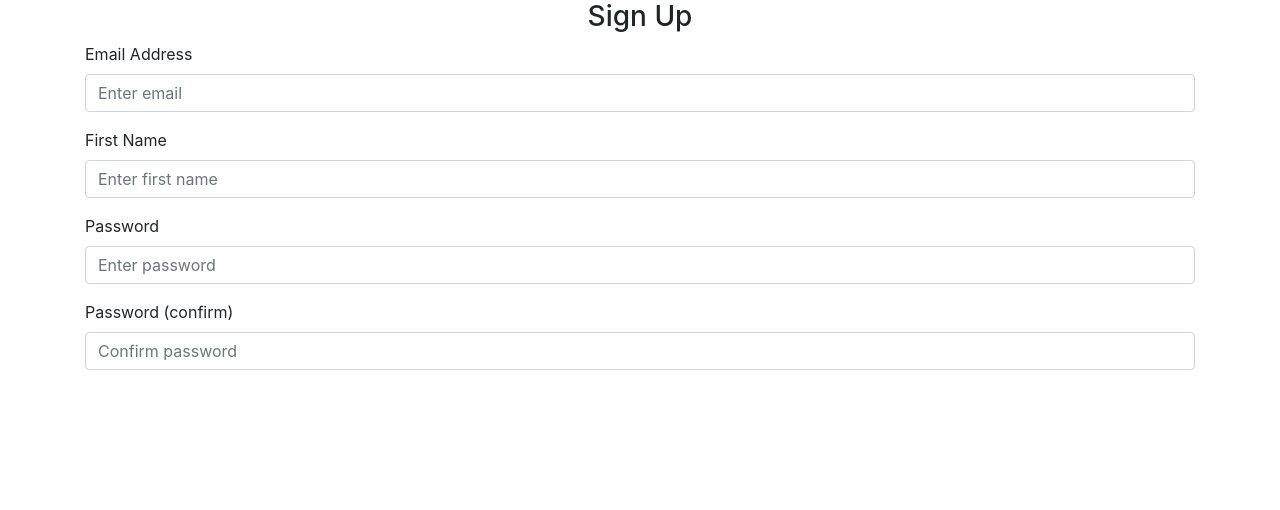
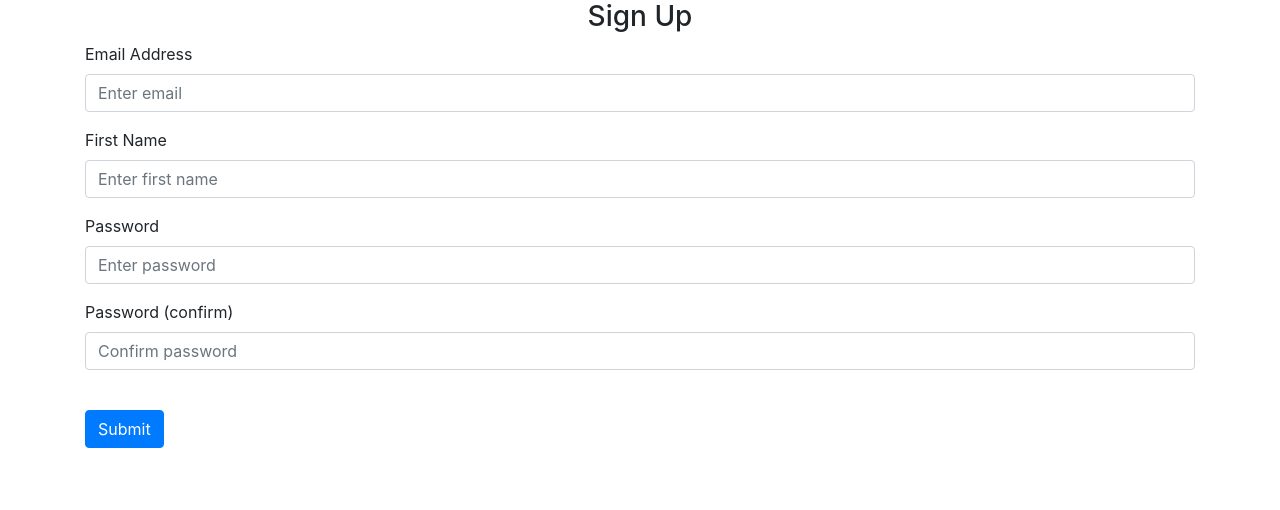
Before and after one commit to noLePhi/FlaskWebAppTutorial, a Flask app: page /sign-up in a window 1280 px wide. Shown: the part 56-566 px from the top of the page. Run offline with Flask 2, Linux system fonts and the light colour scheme; some libraries are stand-ins or nearby versions.

Commit message:
Add submit button to sign up form

```diff
--- a/website/templates/sign_up.html
+++ b/website/templates/sign_up.html
@@ -19,5 +19,7 @@
             <label for="password2">Password (confirm)</label>
             <input type="password" class="form-control" id="password2" name="password2" placeholder="Confirm password">
         </div>
+        <br />
+        <button type="submit" class="btn btn-primary">Submit</button>
     </form>
 {%  endblock %}
```
